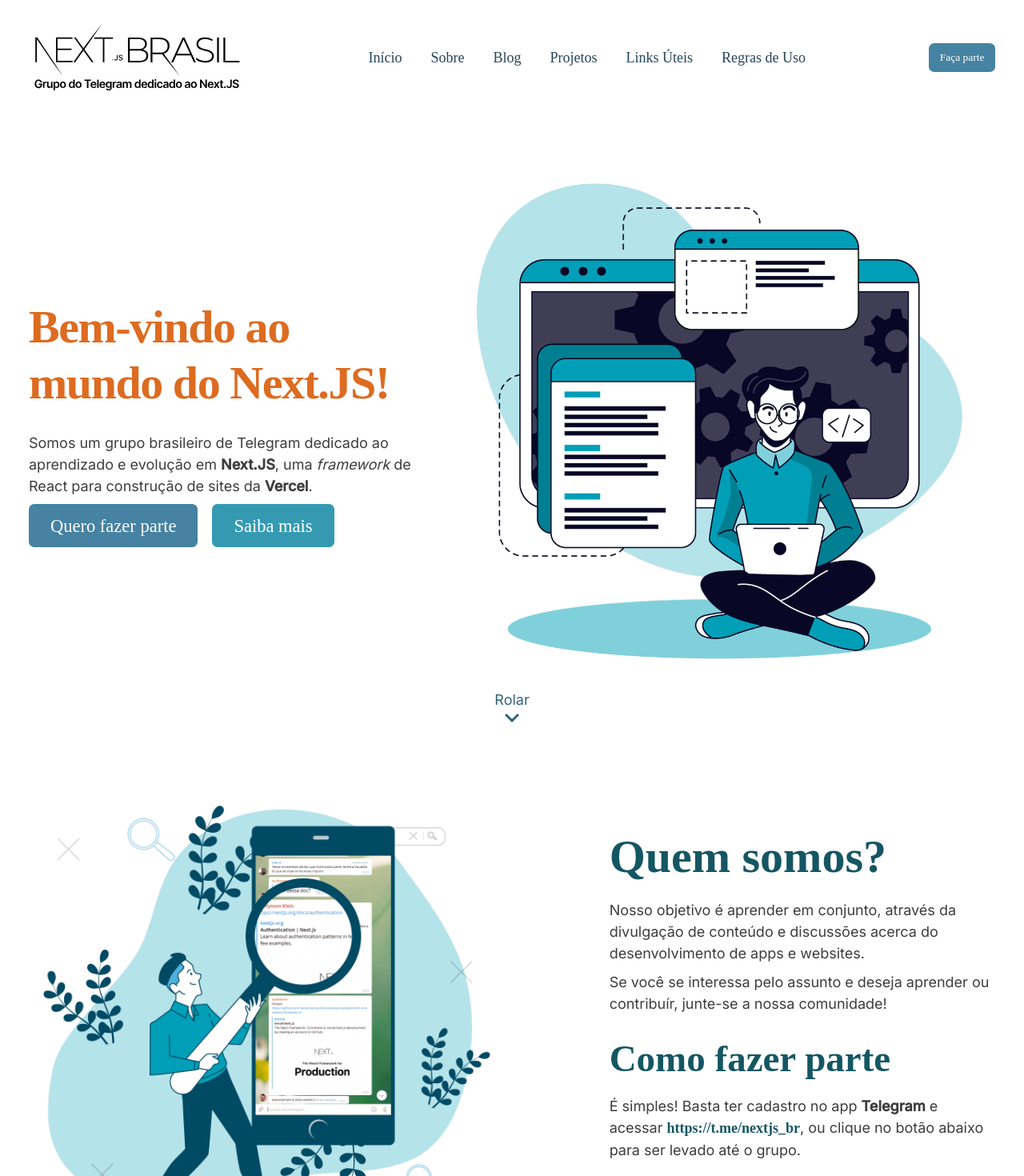
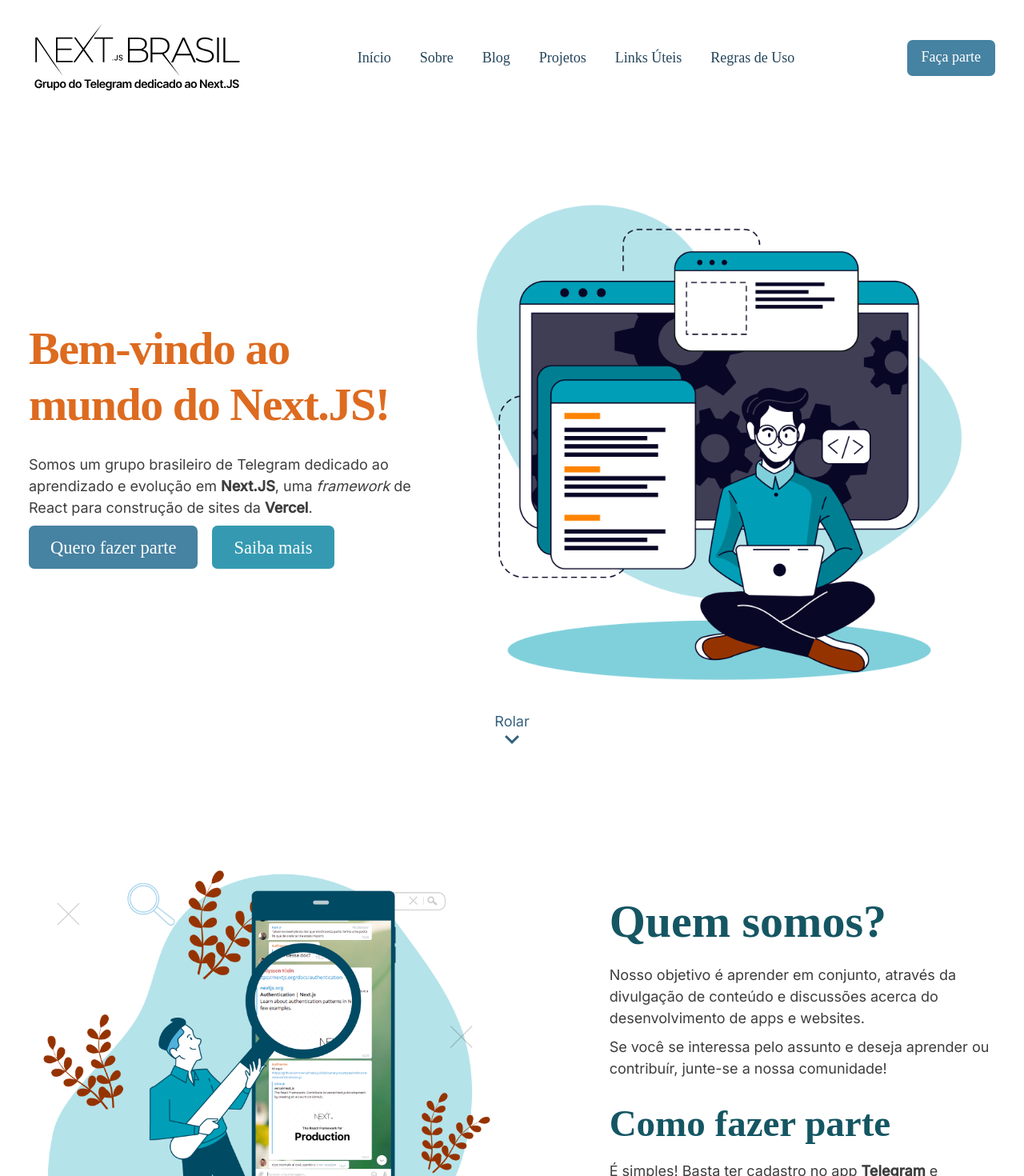
Before and after one commit to procarrera/telegram-nextjs-br, a Next.js app: page / in a window 1280 px wide. Shown: the top 1470 px of the page at 80% size. Built offline with nearby package versions, Linux system fonts and the light colour scheme; a web font is replaced by a local one.

Commit message:
button fixed

```diff
--- a/pages/index.tsx
+++ b/pages/index.tsx
@@ -1,9 +1,18 @@
 import { ChevronDownIcon } from "@chakra-ui/icons";
-import { Box, Heading, Text, GridItem, AspectRatio, Button, HStack, Stack, Icon, VStack, chakra,} from "@chakra-ui/react";
+import {
+  Box,
+  Heading,
+  Text,
+  GridItem,
+  AspectRatio,
+  Button, HStack,
+  Stack,
+  VStack,
+  useBreakpointValue,
+} from "@chakra-ui/react";
 import Image from "next/image";
 import Link from 'next/link'
 import Container from "../src/components/Container";
-import Section from '../src/components/Container'
 import CustomGrid from "../src/components/Grid";
 
 const imgs = {
@@ -11,16 +20,18 @@
     emojis: "/images/backgrounds/emojis.png",
     telegram: "/images/backgrounds/telegram.jpg"
   },
-  hero: "/images/hero/hero.png",
-  sobre: "/images/sobre/about.png"
+  hero: "/images/hero/hero-2.png",
+  sobre: "/images/sobre/about-2.png"
 }
 
 const section = {
   minH: [ '', , , ,'82vh'  ],
-  py: [ 12, , 6, , ]
+  py: [ 6, , 6, 12, ]
 }
 
+
 export default function Home() {
+  const buttonSize = useBreakpointValue({ base: 'sm', md: 'md', lg: 'lg'})
   return (
     <>
     <Box as="section" minH={section.minH} py={section.py}>
@@ -35,8 +46,7 @@
           >
             <Stack>
               <Heading
-                fontSize="2xl"
-
+                fontSize={["xl", , "2xl"]}
                 letterSpacing="tight"
                 color="orange.500">Bem-vindo ao mundo do Next.JS!</Heading>
               <Text>
@@ -45,11 +55,12 @@
               </Text>
               <HStack spacing={4}>
                 <Button
-                  size={"lg"}
+                  size={buttonSize}
                   colorScheme="indigoBlue"
-                  >Quero fazer parte</Button>
+                  >
+                    Quero fazer parte</Button>
                 <Button
-                  size="lg"
+                  size={buttonSize}
                   colorScheme="blueGreen"
                   >Saiba mais</Button>
               </HStack>
@@ -58,7 +69,7 @@
           <GridItem
             className="hero-image"
             colSpan={[2, 4, , 7]}
-            colStart={[ , 2, , 6]}
+            colStart={[1 , , , 6]}
             rowStart={[1]}
           >
             <AspectRatio ratio={1} w="100%">
@@ -91,7 +102,7 @@
         <CustomGrid>
           <GridItem colSpan={[2, 4, , 6]}>
             <AspectRatio ratio={1} w="full">
-              <Image src={imgs.sobre} layout="fill" objectFit="contain" />
+              <Image src={imgs.sobre} layout="fill" objectFit="contain" quality="100" />
             </AspectRatio>
           </GridItem>
           <GridItem colSpan={[2, 4, , 5]} colStart={[ , 5, , 8]} alignSelf="center">
--- a/src/components/Grid/index.tsx
+++ b/src/components/Grid/index.tsx
@@ -11,7 +11,7 @@
         'repeat(12, .083333333fr)',
       ]}
       alignItems="center"
-      columnGap={8}
+      columnGap={[4, , 8]}
       h="100%"
     >
       {children}
--- a/src/components/Header/index.tsx
+++ b/src/components/Header/index.tsx
@@ -16,7 +16,8 @@
   useDisclosure,
   List,
   ListItem,
-  Icon} from '@chakra-ui/react'
+  Icon,
+  useBreakpointValue} from '@chakra-ui/react'
 import { ArrowRightIcon, HamburgerIcon } from '@chakra-ui/icons'
 import Container from "../Container";
 import Link from 'next/link'
@@ -59,6 +60,9 @@
   const { isOpen, onOpen, onClose } = useDisclosure()
   const btnRef = React.useRef()
 
+  const buttonSize = useBreakpointValue({
+    base: 'sm', md: 'md'
+  })
   return (
     <Flex
       as="header"
@@ -110,7 +114,7 @@
             })}
           </HStack>
           <Spacer />
-          <Button display={['none', , ,'flex']} size="sm" colorScheme="indigoBlue">Faça parte</Button>
+          <Button display={['none', , ,'flex']} size={buttonSize} colorScheme="indigoBlue">Faça parte</Button>
           <Box className="mobile-only" display={[, , ,'none']}>
             <IconButton
               icon={<HamburgerIcon />}
@@ -178,7 +182,7 @@
                       )
                     })}
                   </List>
-                  <Button mt={8} size="lg" colorScheme="indigoBlue">Faça parte</Button>
+                  <Button mt={8} size={buttonSize} colorScheme="indigoBlue">Faça parte</Button>
                   </DrawerBody>
                 </DrawerContent>
               </DrawerOverlay>
```
Also changed, not shown: public/images/hero/hero-2.png (added), public/images/sobre/about-2.png (added).
